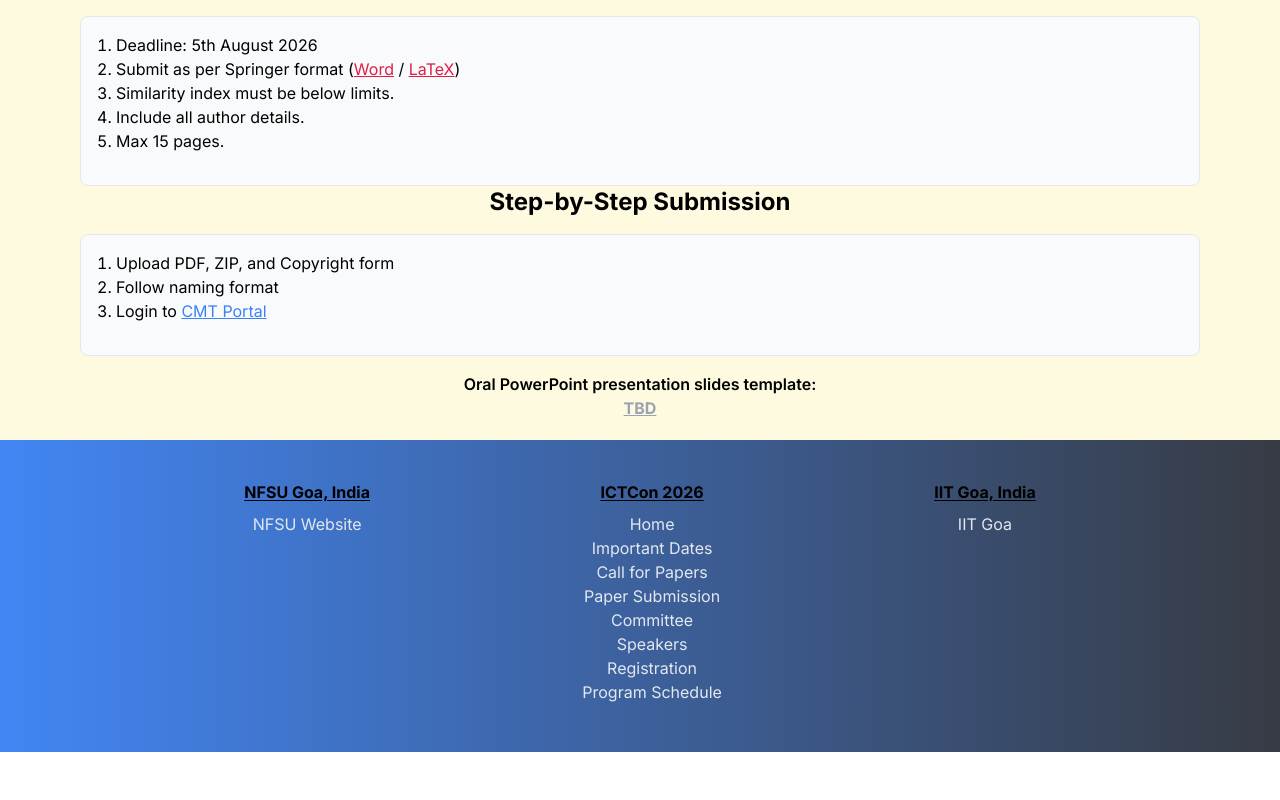
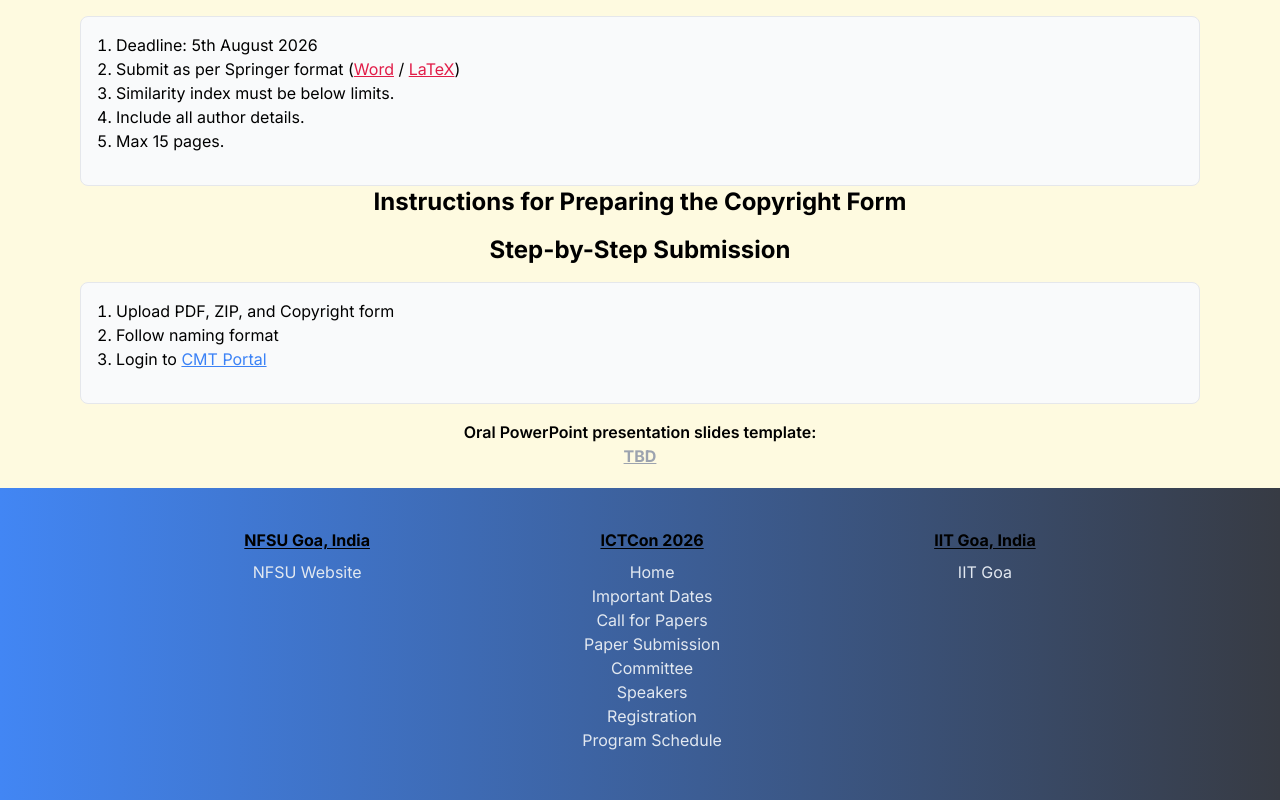
Before and after one commit to ictcon-cit/ictcon_2026, a Next.js app: page /registration in a window 1280 px wide. Shown: the part 1336-2136 px from the top of the page. Before the commit the page ends 2088 px from the top, so only its background shows below. Built offline with nearby package versions, Linux system fonts and the light colour scheme.

Commit message:
Update page.tsx

```diff
--- a/src/app/registration/page.tsx
+++ b/src/app/registration/page.tsx
@@ -197,6 +197,10 @@
         </div>
 
         <h2 className="text-2xl text-center font-bold mb-4">
+          Instructions for Preparing the Copyright Form
+        </h2>
+
+        <h2 className="text-2xl text-center font-bold mb-4">
           Step-by-Step Submission
         </h2>
 
```
